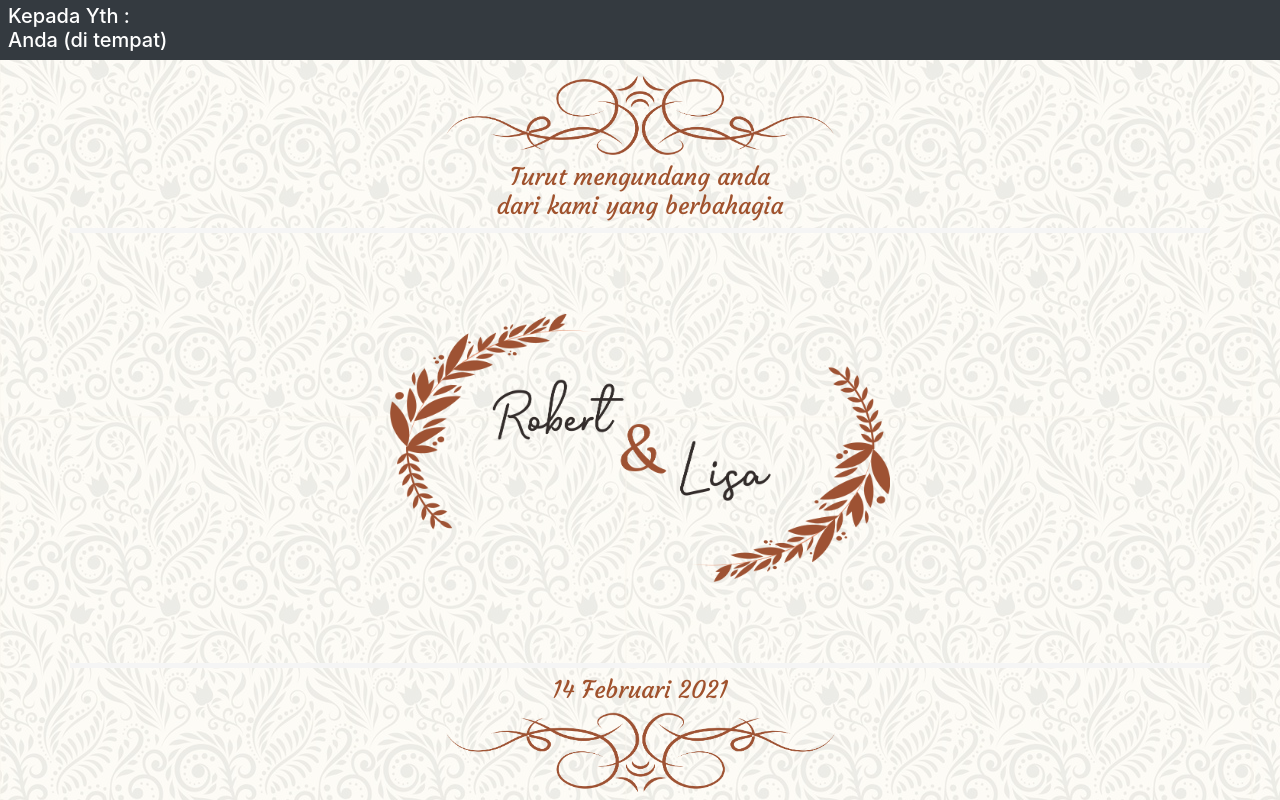
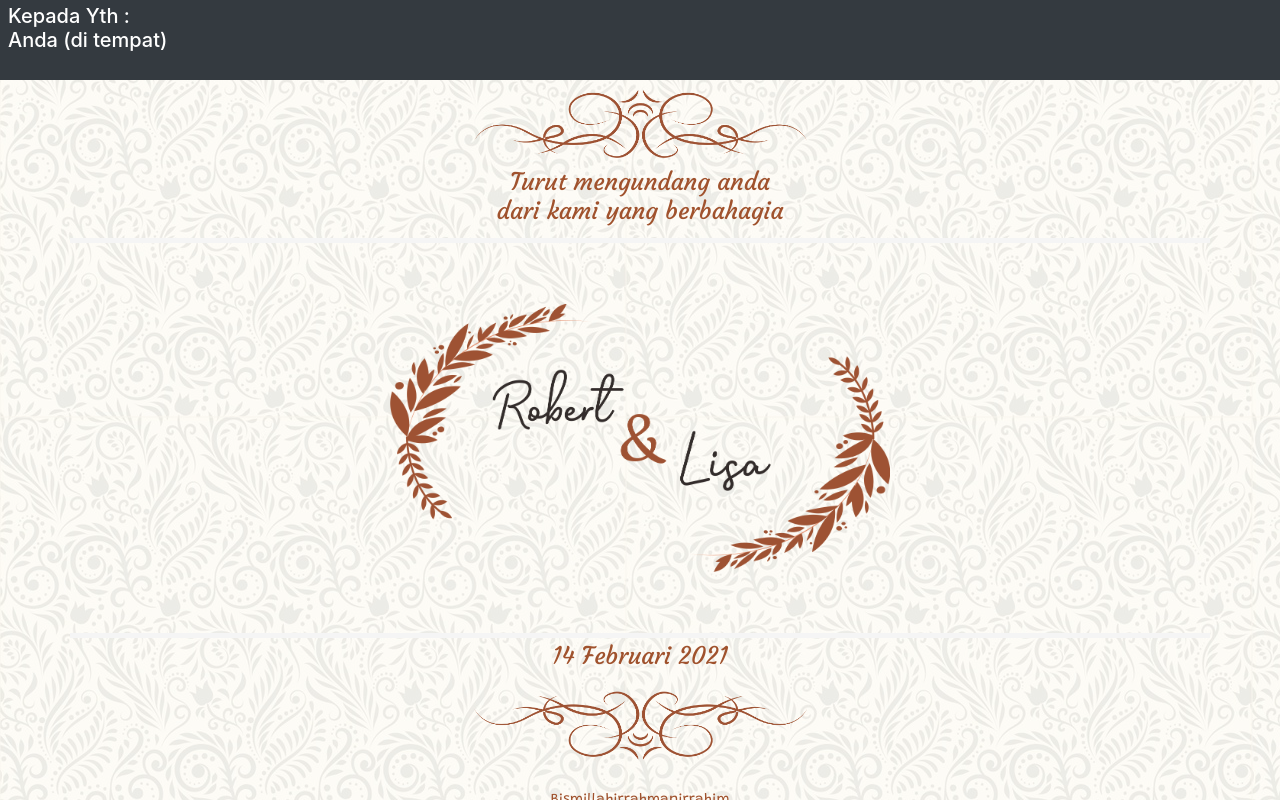
Before and after one commit to hestu14/-bliis_sample1, a plain HTML site: page index.html in a window 1280 px wide. Shown: the top 800 px of the page. Drawn offline with nearby package versions, Linux system fonts and the light colour scheme.

Commit message:
edit header section

```diff
--- a/index.html
+++ b/index.html
@@ -32,19 +32,19 @@
         </h5>
     </nav>
 
-    <div class="container img-top mt-3">
+    <div class="container img-top mt-1">
         <center><img src="img/img-top.png" alt="img-top" srcset=""></center>
     </div>
 
-    <div class="container text-top mt-2">
+    <div class="container text-top mt-1">
         <h4>Turut mengundang anda <br>dari kami yang berbahagia</h4>
     </div>
 
-    <div class="container header mt-2">
+    <div class="container header mt-1">
         <center><img src="img/img-header.png" alt="img-header" id=srcset=""></center>
     </div>
 
-    <div class="container text-top mt-2">
+    <div class="container text-top mt-1">
         <h4>14 Februari 2021</h4>
     </div>
 
--- a/styles/base.css
+++ b/styles/base.css
@@ -20,15 +20,24 @@ body::after {
 }
 
 .nav {
-    color: white
+    color: white;
+    min-height: 10vh;
+}
+
+.img-top, .img-top2 {
+    min-height: 10vh;
+    display: flex;
+    align-items: center;
+    justify-content: center;
+    overflow-y: hidden;
 }
 
 .img-top img {
-    width: 35%;
+    width: 30%;
 }
 
 .img-top2 img {
-    width: 35%;
+    width: 30%;
     transform: scaleY(-1);
 }
 
@@ -37,15 +46,18 @@ body::after {
     font-weight: bolder;
     color: sienna;
     font-family: 'Courgette', cursive;
+    min-height: 5vh;
+    overflow-y: hidden;
 }
 
 .header {
-    min-height: 55vh;
+    min-height: 50vh;
     border-top: 5px solid whitesmoke;
     border-bottom: 5px solid whitesmoke;
     display: flex;
     align-items: center;
-    justify-content: center
+    justify-content: center;
+    overflow-y: hidden;
 }
 
 .header img {
```
